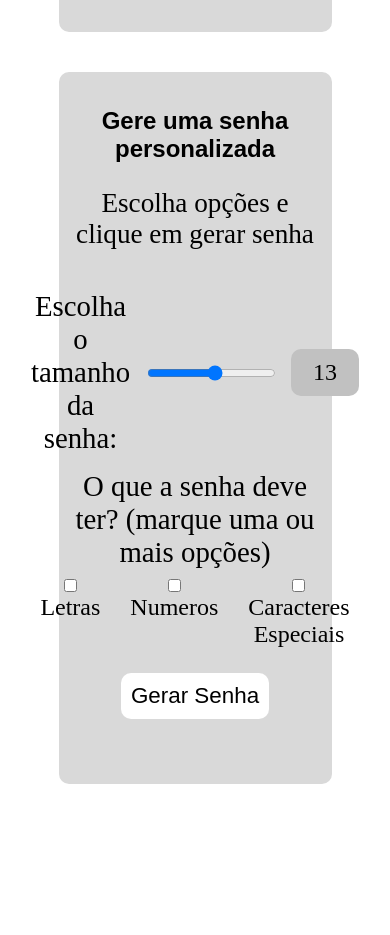
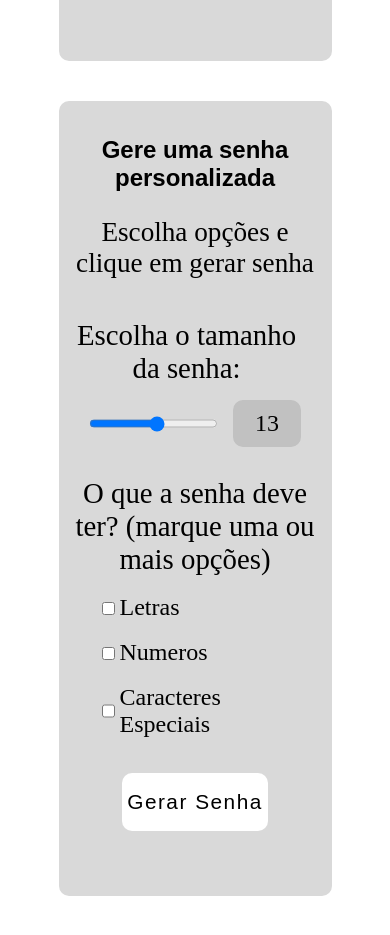
Before and after one commit to yagoluucas/gerador-de-senhas, a plain HTML site: page index.html in a window 390 px wide. Shown: the part 555-1490 px from the top of the page. Before the commit the page ends 1379 px from the top, so only its background shows below. Drawn offline with Linux system fonts and the light colour scheme; a web font is replaced by a local one.

Commit message:
adicionado responsividade na seção de senha personalizada

```diff
--- a/index.html
+++ b/index.html
@@ -34,8 +34,10 @@
                 <form class="js-form-senha-personalizada">
                     <div class="div-escolher-tamanho">
                         <label for="tamanho">Escolha o tamanho da senha:</label>
-                        <input class="js-range range" type="range" name="tamanho" id="tamanho" min="5" max="20">
-                        <p class="tamanho-senha js-tamanho-senha">13</p>
+                        <div>
+                            <input class="js-range range" type="range" name="tamanho" id="tamanho" min="5" max="20">
+                            <p class="tamanho-senha js-tamanho-senha">13</p>
+                        </div>
                     </div>
                     <div class="div-conteudo-senha">
                         <p>O que a senha deve ter? (marque uma ou mais opções)</p>
@@ -45,10 +47,6 @@
                             <div><input class="js-checkbox" type="checkbox" name="Caracteres Especiais" id="Caracteres Especiais" value="Caracteres Especiais"><label for="Caracteres Especiais">Caracteres Especiais</label></div>
                         </div>
                     </div>
-                    <!-- <div>
-                        <label for="quantidade-senha">Quantidade de senhas a ser gerada:</label>
-                        <input type="number" name="quantidade-senha" id="quantidade-senha" min="1" max="5">
-                    </div> -->
                     <input class="js-gerar-senha-personalizada gerar-senha-personalizada" type="button" value="Gerar Senha">
                 </form>
                 <div class="section-senha none section-senha-personalizada">
--- a/style/gerar-senha-personalizada.css
+++ b/style/gerar-senha-personalizada.css
@@ -36,7 +36,7 @@
 }
 
 .escolher-opcao {
-    color: red;
+    color: rgb(255, 0, 0);
     font-weight: 700;
 }
 
@@ -49,10 +49,54 @@ input.gerar-senha-personalizada {
 margin: 25px auto 30px auto;
 }
 
-.opcoes-conteudo-senha label, input{
+.opcoes-conteudo-senha label{
     cursor: pointer;
 }
 
 .div-escolher-tamanho input.range {
     cursor:grab;
 }
+
+.secao-gera-senha-personalizada form .div-escolher-tamanho div {
+    display: flex;
+}
+
+@media screen and (max-width:650px) {
+    .secao-gera-senha-personalizada form .div-escolher-tamanho {
+        display: flex;
+        flex-direction: column;
+    }
+
+    .secao-gera-senha-personalizada form .div-escolher-tamanho div{
+        margin-top: 15px;
+    }
+
+    .div-conteudo-senha {
+        margin-top: 30px;
+    }
+
+    .div-conteudo-senha .opcoes-conteudo-senha {
+        display: flex;
+        flex-direction: column;
+        align-items: baseline;
+    }
+
+    .div-conteudo-senha .opcoes-conteudo-senha div {
+        margin-bottom: 2px;
+        padding: 8px;
+    }
+
+    .div-conteudo-senha .opcoes-conteudo-senha div:last-child {
+        display: flex;
+    }
+
+    .div-conteudo-senha .opcoes-conteudo-senha div:last-child label {
+        text-align: left;
+    }
+
+    .section-senha-personalizada {
+        display: flex;
+        flex-direction: column;
+        word-break: break-word;
+    }
+}
--- a/style/secao-gerar-senha.css
+++ b/style/secao-gerar-senha.css
@@ -24,13 +24,6 @@ select.opcoes {
    cursor: pointer;
 }
 
-/* p.paragrafo-senha {
-background: #eeeded;
-padding: 10px;
-border-radius: 10px;
-border: 1px solid #fff;
-} */
-
 @media screen and (max-width:650px) {
     .form-senha-padrao {
         display: flex;
@@ -53,7 +46,6 @@ border: 1px solid #fff;
     .form-senha-padrao label, .section-senha-padrao p {
         font-size: 1.6rem;
         margin: 0;
-        padding: 0;
     }
 
     input.btn-senha-padrao {
--- a/style/style.css
+++ b/style/style.css
@@ -47,7 +47,7 @@ input[type=button]:hover {
 section.secao-gera-senha {
     background: #D9D9D9;
     width: 70%;
-    min-width: 200px;
+    min-width: 230px;
     max-width: 800px;
     margin: 40px auto;
     padding: 35px 15px;
@@ -68,12 +68,7 @@ section.secao-gera-senha {
     display: none;
 }
 
-.copiado {
-    color: #1e881e;
-    font-weight: 600;
-}
-
-@media screen and (max-width:600px) {
+@media screen and (max-width:650px) {
     h2 {
         font-size: 1.5rem;
         margin-bottom: 10px;
@@ -82,4 +77,18 @@ section.secao-gera-senha {
     h1 {
         font-size: 2rem;
     }
+
+    .secao-gera-senha-padrao .opcoes,
+    .section-senha-padrao input,
+    .form-senha-padrao input,
+    .secao-gera-senha-personalizada input.gerar-senha-personalizada,
+    .section-senha-personalizada input {
+        padding: 17px 5px;
+        font-size: 1.3rem;
+        letter-spacing: 1.5px;
+    }
+
+    .section.secao-gera-senha {
+        width: 90%;
+    }
 }
```
